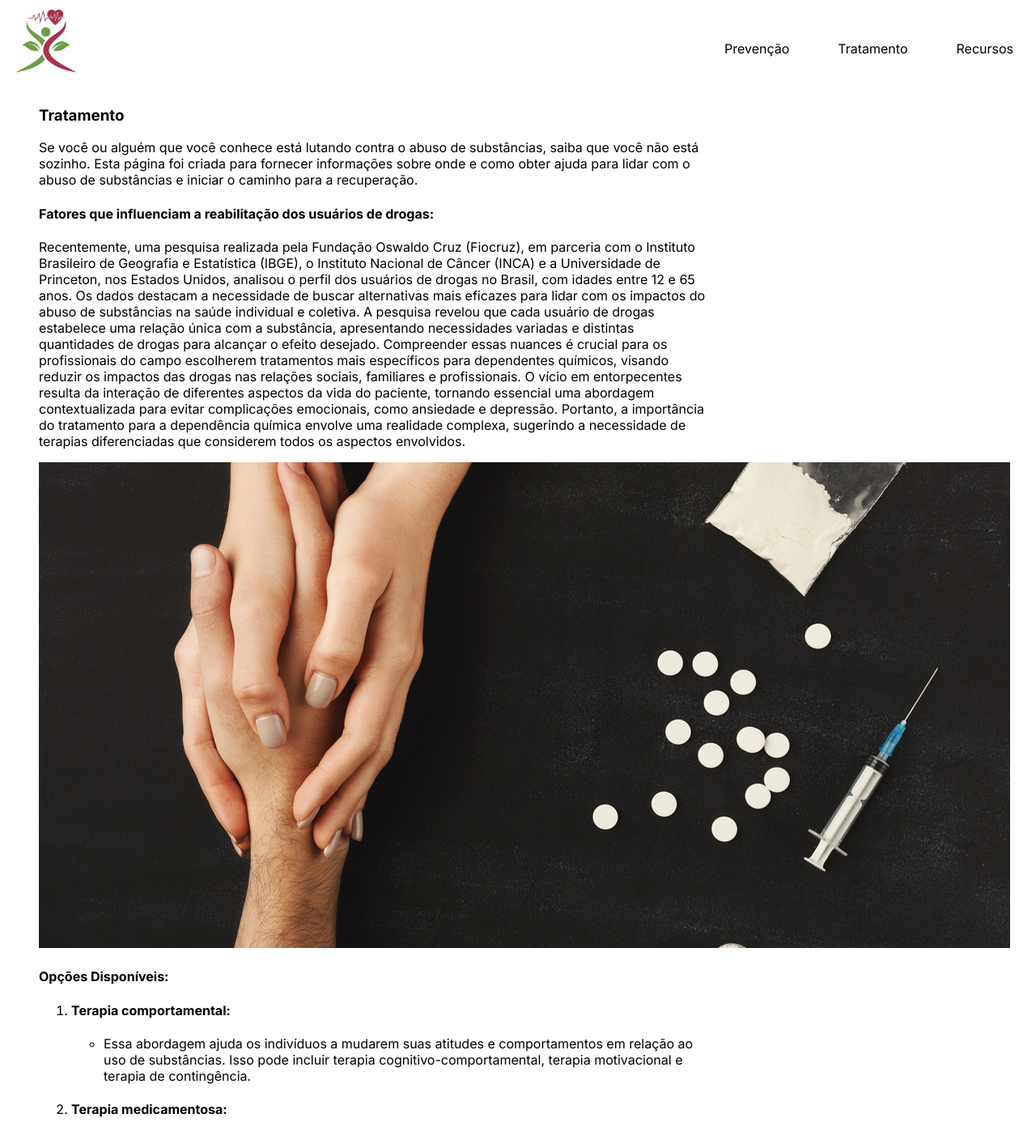
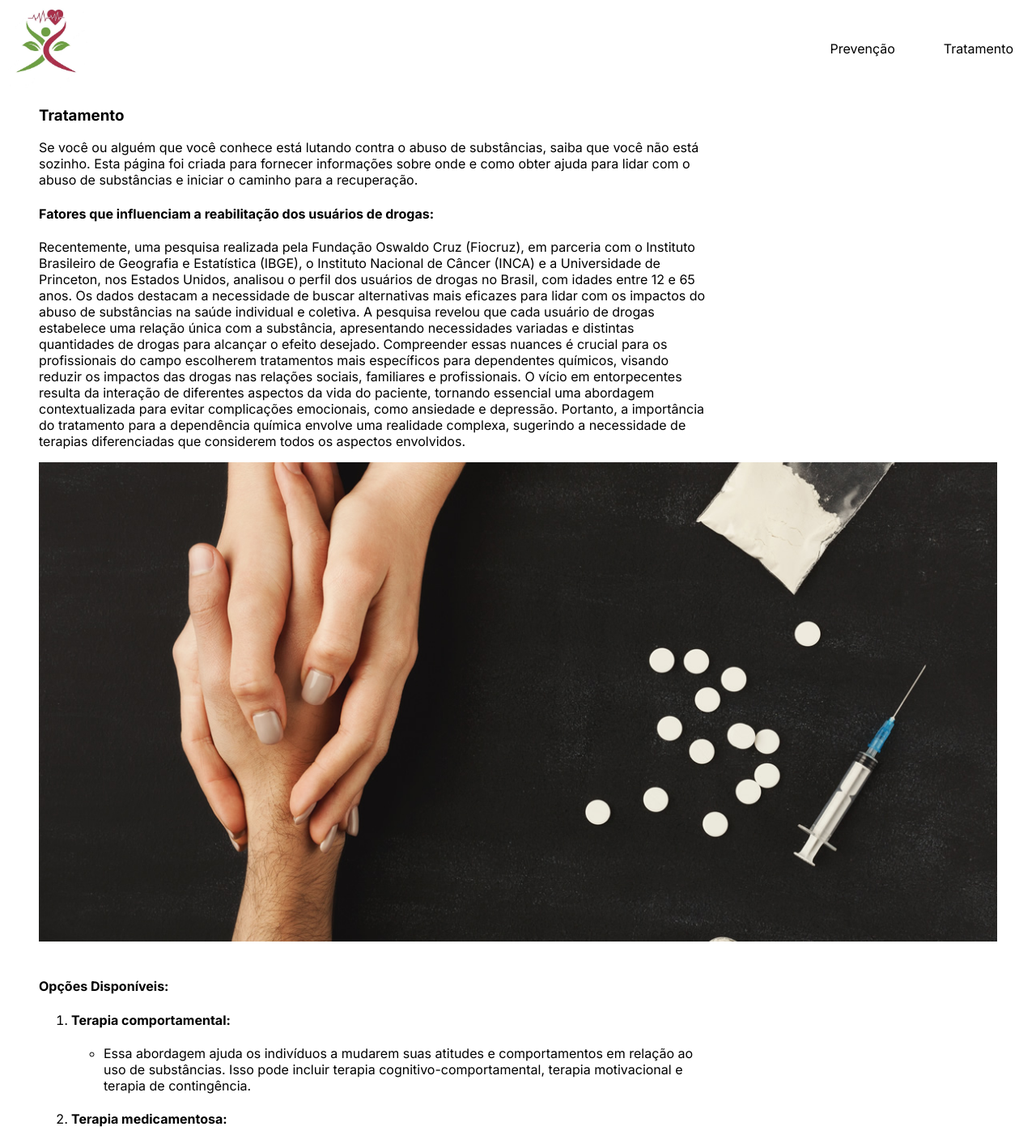
Before and after one commit to jean-pazzini/projeto-web, a Next.js app: page /tratamento in a window 1280 px wide. Shown: the top 1402 px of the page at 81% size. Built offline with nearby package versions, Linux system fonts and the light colour scheme.

Commit message:
web final beta

```diff
--- a/src/app/page.js
+++ b/src/app/page.js
@@ -13,7 +13,6 @@ export default function Home() {
           <ul>
             <li><Link href="../prevencao">Prevenção</Link></li>
             <li><Link href="../tratamento">Tratamento</Link></li>
-            <li><Link href="../recursos">Recursos</Link></li>
           </ul>
         </nav>
       </header>
--- a/src/app/prevencao/page.js
+++ b/src/app/prevencao/page.js
@@ -14,7 +14,6 @@ export default function Home() {
           <ul>
             <li><Link href="../prevencao">Prevenção</Link></li>
             <li><Link href="../tratamento">Tratamento</Link></li>
-            <li><Link href="../recursos">Recursos</Link></li>
           </ul>
         </nav>
       </header>
--- a/src/app/tratamento/globals.css
+++ b/src/app/tratamento/globals.css
@@ -6,6 +6,12 @@
 
   .descricao-container, .opcoes-container {
     max-width: 70%;
+  }
+
+  .tratamento-img {
+    margin-bottom: 20px;
+    height: 100%;
+    width: 100%;
   }
 }
 
@@ -21,5 +27,7 @@
 
   .tratamento-img {
     margin-bottom: 20px;
+    height: 100%;
+    width: 100%;
   }
 }
--- a/src/app/tratamento/page.js
+++ b/src/app/tratamento/page.js
@@ -14,7 +14,7 @@ export default function Home() {
           <ul>
             <li><Link href="../prevencao">Prevenção</Link></li>
             <li><Link href="../tratamento">Tratamento</Link></li>
-            <li><Link href="../recursos">Recursos</Link></li>
+
           </ul>
         </nav>
       </header>
```
